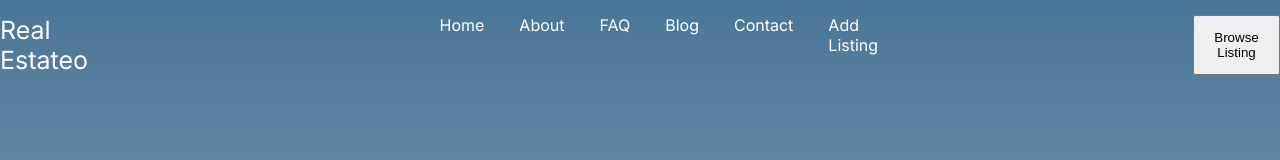
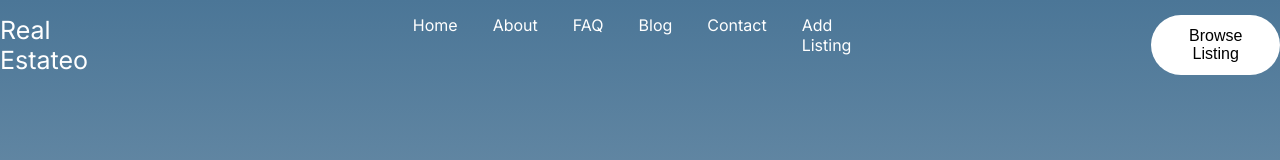
Before and after one commit to SalauDml/CapstoneFrontend, a Next.js app: page / in a window 1280 px wide. Shown: the top 160 px of the page. Built offline with nearby package versions, Linux system fonts and the light colour scheme.

Commit message:
made it .js

```diff
--- a/components/Buttons/Buttons.js
+++ b/components/Buttons/Buttons.js
@@ -1,10 +1,29 @@
 import React from 'react'
 import styles from './Button.module.css'
 
-function Buttons({bc,text}) {
+function Buttons({type,text}) {
+  let cn = ''
+  switch(type) {
+    case 'nav':
+      cn = 'Buttonnav'
+      break;
+    case 'herotransparent':
+      cn ='Buttonherotransparent'
+      break;
+    case 'listingbutton':
+      cn = 'Buttonlisting'
+      break;
+
+
+  }
+
   return (
-    <button className= { bc == 'white' ? styles.Buttonw  : styles.Buttont } >{text}</button>
+    <button className= {styles[cn]} >{text}</button>
   )
 }
 
 export default Buttons
+// navbar button, hero button, listing button
+// nav - white bg black text
+// hero - one nav, one transparent bg, white text, white border
+// listing button - transparent bg black text black border
--- a/components/Navbar/Navbar.js
+++ b/components/Navbar/Navbar.js
@@ -15,7 +15,7 @@ function Navbar() {
           <li>Contact</li>
           <li>Add Listing</li>
         </ul>
-        <Buttons bc = 'white' text = 'Browse Listing'/>
+        <Buttons type='nav' text = 'Browse Listing'/>
     </nav>
    </>
   )
```
Also changed, not shown: components/Buttons/Buttons.jsx (deleted, +0 -29 lines), components/descriptioncomp/Desccom.js (renamed from components/descriptioncomp/Desccom.jsx).
